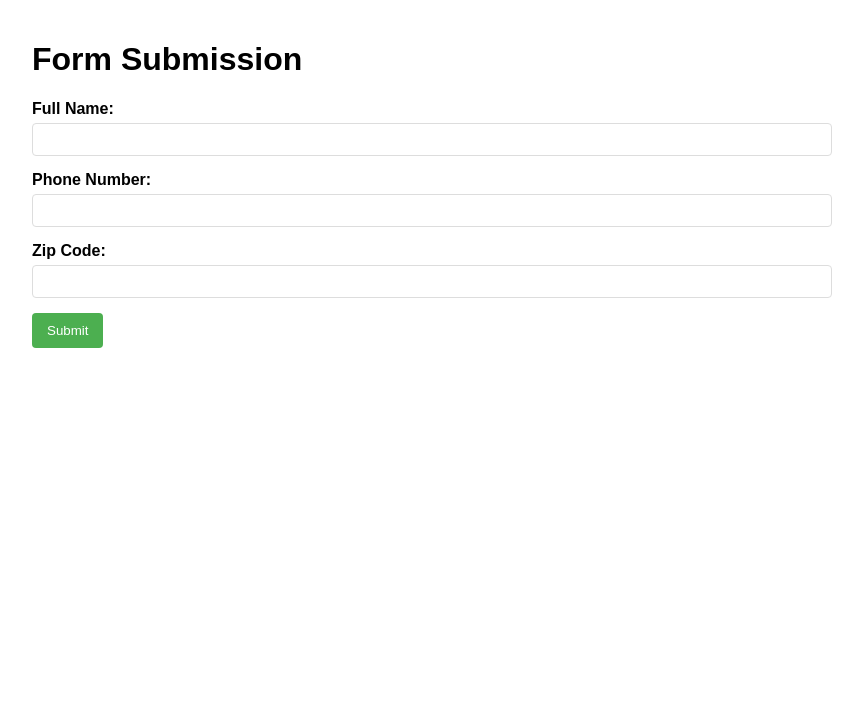
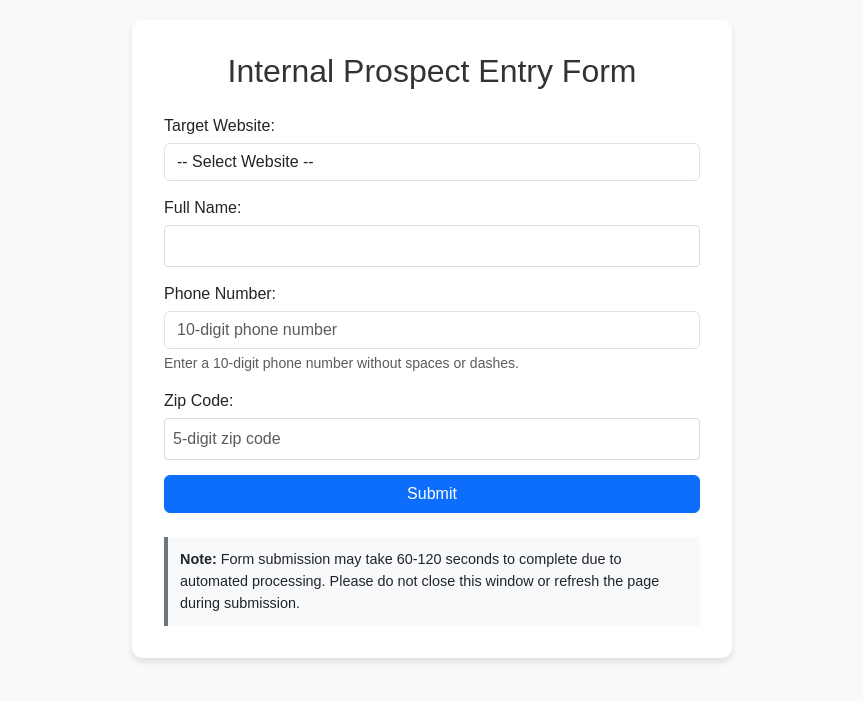
Before and after one commit to bbarnes4318/form, a Flask app: page / in a window 1280 px wide. Shown: the top 701 px of the page, without its empty margins (208-1071 px from the left). Run offline with Flask 3, Linux system fonts and the light colour scheme.

Commit message:
Add support for multiple target URLs

```diff
--- a/app.py
+++ b/app.py
@@ -129,11 +129,12 @@
         logger.error(f"Error finding nearby zip codes for {target_zip} (radius {radius_miles}): {str(e)}", exc_info=True)
         return []
 
-def submit_to_external_form_pw(prospect_data, dynamic_proxy_details=None):
+def submit_to_external_form_pw(prospect_data, target_url, dynamic_proxy_details=None):
     """
-    Submits prospect data using Playwright to elderlyhealthquotes.com.
+    Submits prospect data using Playwright to the specified target URL.
     Args:
         prospect_data (dict): Contains 'full_name', 'phone', 'zip'.
+        target_url (str): The URL of the external form to submit to.
         dynamic_proxy_details (dict): Contains 'host', 'port', 'user', 'pass' for proxy, or None.
     Returns:
         tuple: (status_code, message_string, captured_lead_id or None)
@@ -143,8 +144,6 @@
     context = None
     page = None
     lead_id = None # Initialize lead_id here
-    target_url = 'https://elderlyhealthquotes.com/medicareplans/'
-    success_indicator_selector = 'h4.modal-title:has-text("Thank You")' # Verify this selector
 
     # --- Main Try Block ---
     try: # <-- Start of main try block (Level 1 Indent)
@@ -498,11 +497,26 @@
     full_name = request.form.get('full_name', '').strip()
     phone = request.form.get('phone', '').strip()
     zip_code = request.form.get('zip_code', '').strip() # Renamed for clarity
+    target_site = request.form.get('target_site', '').strip() # Get the selected site URL
+
+    # --- Site URL Mapping --- (Add more as needed)
+    valid_sites = {
+        'elderlyhealth': 'https://elderlyhealthquotes.com/medicareplans/',
+        'seniorsinsurance': 'https://seniorsinsurancequotes.com/'
+    }
 
     # Basic validation
-    if not all([full_name, phone, zip_code]):
-        flash('All fields (Full Name, Phone, Zip Code) are required.', 'error')
+    if not all([full_name, phone, zip_code, target_site]):
+        flash('All fields (Full Name, Phone, Zip Code, Target Site) are required.', 'error')
         return render_template('form.html')
+
+    # Validate target_site selection
+    if target_site not in valid_sites:
+        flash('Invalid target site selected.', 'error')
+        return render_template('form.html')
+
+    target_url = valid_sites[target_site] # Get the actual URL from the selected key
+
     # Basic check for space, assuming First Last format
     if ' ' not in full_name:
         flash('Please enter both first and last name in Full Name.', 'error')
@@ -580,8 +594,9 @@
 
         # --- Call the Playwright submission function --- Level 2 Indent
         try: # Level 2 Indent
-            logger.info(f"Calling submit_to_external_form_pw for zip {current_zip}...") # Log before calling
-            status, message, lead_id = submission_function(prospect_data, dynamic_proxy_details)
+            logger.info(f"Calling {submission_function.__name__} for zip {current_zip} to URL {target_url}...") # Log URL
+            # Pass the target_url to the submission function
+            status, message, lead_id = submission_function(prospect_data, target_url, dynamic_proxy_details)
             logger.info(f"Call finished for zip {current_zip}. Status: {status}, Message: {message}, LeadID: {lead_id}") # Log after calling
 
             # Store results of this latest attempt
--- a/templates/form.html
+++ b/templates/form.html
@@ -3,13 +3,39 @@
 <head>
     <meta charset="UTF-8">
     <meta name="viewport" content="width=device-width, initial-scale=1.0">
-    <title>Form Submission</title>
+    <title>Internal Prospect Entry Form</title>
+    <link href="https://cdn.jsdelivr.net/npm/bootstrap@5.3.0/dist/css/bootstrap.min.css" rel="stylesheet">
     <style>
         body {
+            padding-top: 2rem;
+            background-color: #f8f9fa;
             font-family: Arial, sans-serif;
             max-width: 800px;
             margin: 0 auto;
             padding: 20px;
+        }
+        .form-container {
+            max-width: 600px;
+            margin: 0 auto;
+            background-color: white;
+            padding: 2rem;
+            border-radius: 10px;
+            box-shadow: 0 4px 6px rgba(0, 0, 0, 0.1);
+        }
+        .form-title {
+            margin-bottom: 1.5rem;
+            color: #333;
+            text-align: center;
+        }
+        .alert {
+            margin-top: 1rem;
+        }
+        .note {
+            margin-top: 1.5rem;
+            padding: 0.75rem;
+            background-color: #f8f9fa;
+            border-left: 4px solid #6c757d;
+            font-size: 0.9rem;
         }
         .form-group {
             margin-bottom: 15px;
@@ -17,19 +43,17 @@
         label {
             display: block;
             margin-bottom: 5px;
-            font-weight: bold;
         }
-        input {
+        input[type="text"] {
             width: 100%;
             padding: 8px;
-            box-sizing: border-box;
             border: 1px solid #ddd;
             border-radius: 4px;
         }
         button {
             background-color: #4CAF50;
             color: white;
-            padding: 10px 15px;
+            padding: 10px 20px;
             border: none;
             border-radius: 4px;
             cursor: pointer;
@@ -39,40 +63,52 @@
         }
         .flash-message {
             padding: 10px;
-            margin-bottom: 15px;
+            margin: 10px 0;
             border-radius: 4px;
         }
         .flash-message.success {
             background-color: #dff0d8;
+            border: 1px solid #d6e9c6;
             color: #3c763d;
-            border: 1px solid #d6e9c6;
         }
         .flash-message.error {
             background-color: #f2dede;
+            border: 1px solid #ebccd1;
             color: #a94442;
-            border: 1px solid #ebccd1;
         }
         .flash-message.warning {
             background-color: #fcf8e3;
+            border: 1px solid #faebcc;
             color: #8a6d3b;
-            border: 1px solid #faebcc;
         }
     </style>
 </head>
 <body>
-    <h1>Form Submission</h1>
+    <div class="container">
+        <div class="form-container">
+            <h2 class="form-title">Internal Prospect Entry Form</h2>
 
+            <!-- Flash Messages Section -->
             {% with messages = get_flashed_messages(with_categories=true) %}
                 {% if messages %}
                     {% for category, message in messages %}
-                <div class="flash-message {{ category }}">
-                    {{ message }}
-                </div>
+                        <div class="flash-message {{ category }}">{{ message }}</div>
                     {% endfor %}
                 {% endif %}
             {% endwith %}
 
-    <form method="post" action="/">
+            <!-- Form -->
+            <form method="POST" action="/" id="prospectForm">
+                <div class="form-group">
+                    <label for="target_site">Target Website:</label>
+                    <select class="form-control" id="target_site" name="target_site" required>
+                        <option value="" disabled selected>-- Select Website --</option>
+                        <option value="elderlyhealth">Elderly Health Quotes</option>
+                        <option value="seniorsinsurance">Seniors Insurance Quotes</option>
+                        <!-- Add more options here if needed -->
+                    </select>
+                </div>
+
                 <div class="form-group">
                     <label for="full_name">Full Name:</label>
                     <input type="text" class="form-control" id="full_name" name="full_name" required>
@@ -80,15 +116,47 @@
 
                 <div class="form-group">
                     <label for="phone">Phone Number:</label>
-            <input type="tel" class="form-control" id="phone" name="phone" required>
+                    <input type="tel" class="form-control" id="phone" name="phone"
+                           pattern="[0-9]{10}" placeholder="10-digit phone number" required>
+                    <div class="form-text">Enter a 10-digit phone number without spaces or dashes.</div>
                 </div>
 
                 <div class="form-group">
                     <label for="zip_code">Zip Code:</label>
-            <input type="text" class="form-control" id="zip_code" name="zip_code" required>
+                    <input type="text" class="form-control" id="zip_code" name="zip_code"
+                           pattern="[0-9]{5}" placeholder="5-digit zip code" required>
                 </div>
 
+                <div class="d-grid gap-2">
                     <button type="submit" class="btn btn-primary">Submit</button>
+                </div>
             </form>
+
+            <!-- Submission Delay Note -->
+            <div class="note">
+                <strong>Note:</strong> Form submission may take 60-120 seconds to complete due to automated processing.
+                Please do not close this window or refresh the page during submission.
+            </div>
+        </div>
+    </div>
+
+    <script src="https://cdn.jsdelivr.net/npm/bootstrap@5.3.0/dist/js/bootstrap.bundle.min.js"></script>
+    <script>
+        // Disable form resubmission on page refresh
+        if (window.history.replaceState) {
+            window.history.replaceState(null, null, window.location.href);
+        }
+
+        // Form submission handling
+        document.getElementById('prospectForm').addEventListener('submit', function(e) {
+            // Show loading state
+            const submitButton = this.querySelector('button[type="submit"]');
+            const originalText = submitButton.textContent;
+            submitButton.disabled = true;
+            submitButton.innerHTML = '<span class="spinner-border spinner-border-sm" role="status" aria-hidden="true"></span> Processing...';
+
+            // The form will submit normally, but the button will show loading state
+        });
+    </script>
 </body>
 </html>
```
Lines whose indentation alone changed are shown as unchanged.
